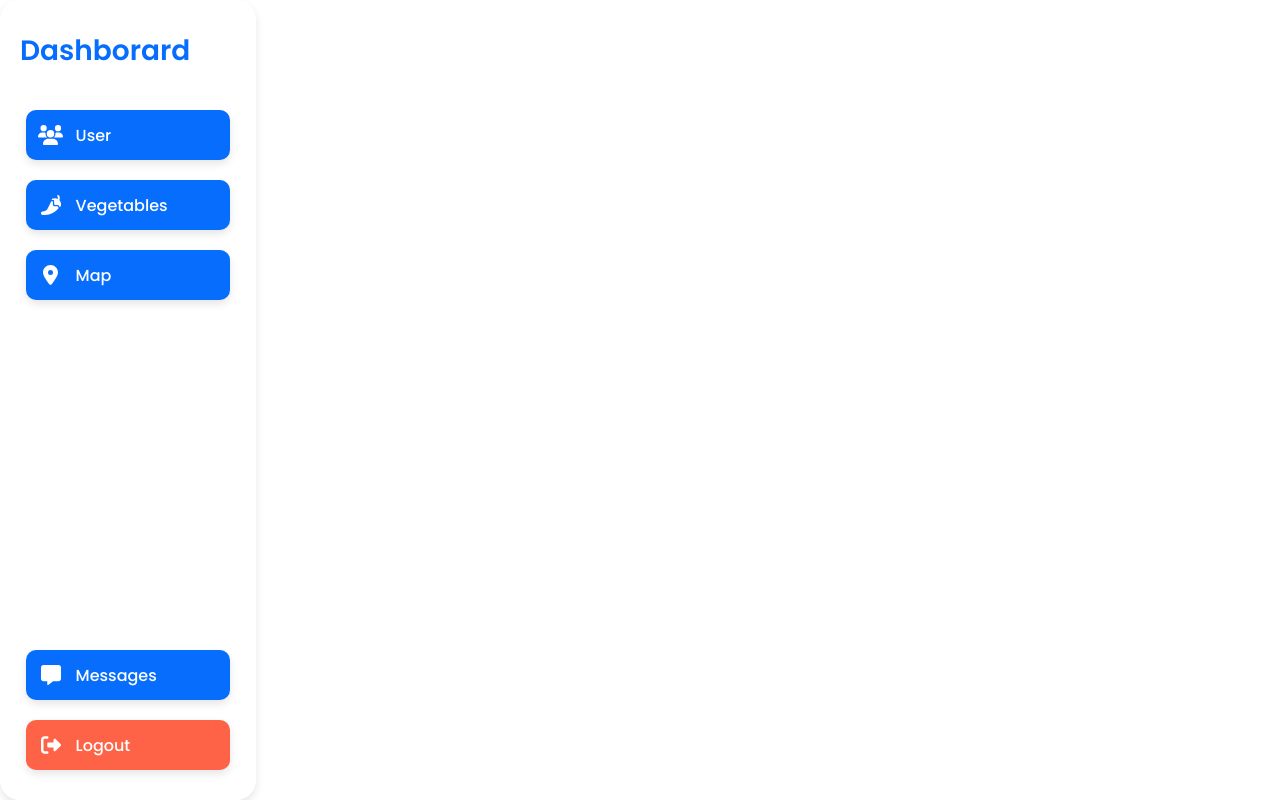
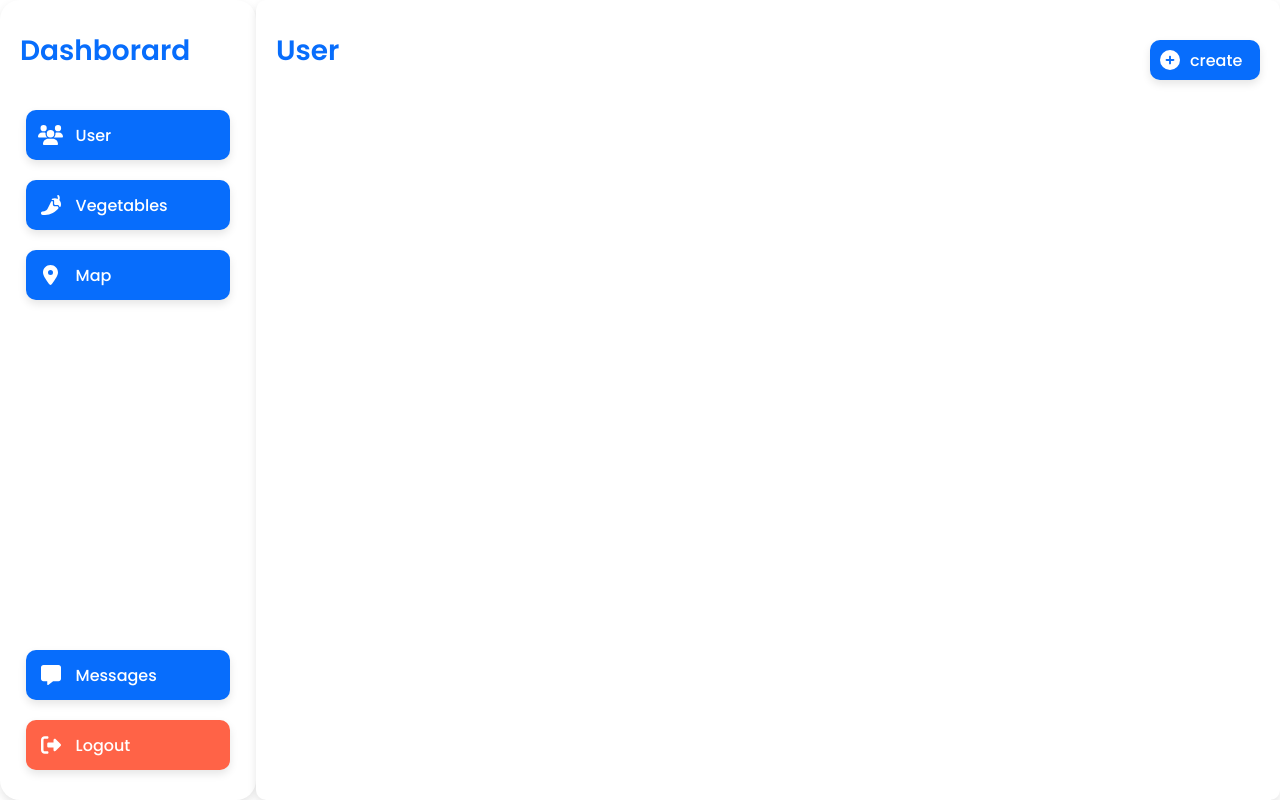
Before and after one commit to anirudh-mk/agriculture-automation-using-iot-frontend-web, a React (Vite) app: page / in a window 1280 px wide. Built offline with nearby package versions, Linux system fonts and the light colour scheme.

Commit message:
feat(screens/DashboardScreen):UserDetailsCard added

```diff
--- a/screens/DashborardScree/DashboardScreen.jsx
+++ b/screens/DashborardScree/DashboardScreen.jsx
@@ -2,6 +2,7 @@ import React from "react";
 import "./DashboardScreen.css";
 
 import SideNavigationBar from "../../components/SideNavigationBar/SideNavigationBar";
+import UserDetailsCard from "../../components/UserDetailsCard/UserDetailsCard";
 
 function DashboardScreen() {
   return (
@@ -9,7 +10,9 @@ function DashboardScreen() {
       <div className="dashboardScreenSideContainer">
         <SideNavigationBar />
       </div>
-      <div className="dashboardScreenDetailsContainer"></div>
+      <div className="dashboardScreenDetailsContainer">
+        <UserDetailsCard />
+      </div>
     </div>
   );
 }
```
